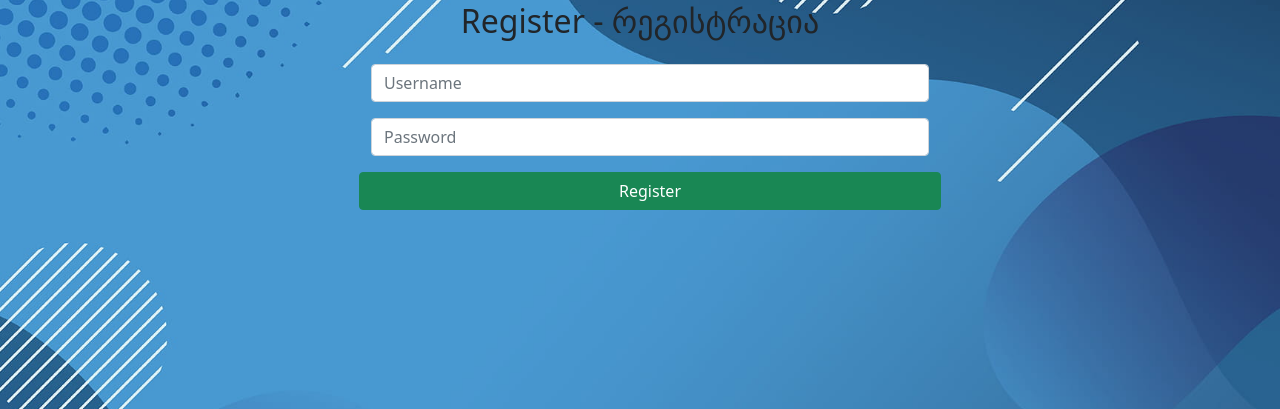
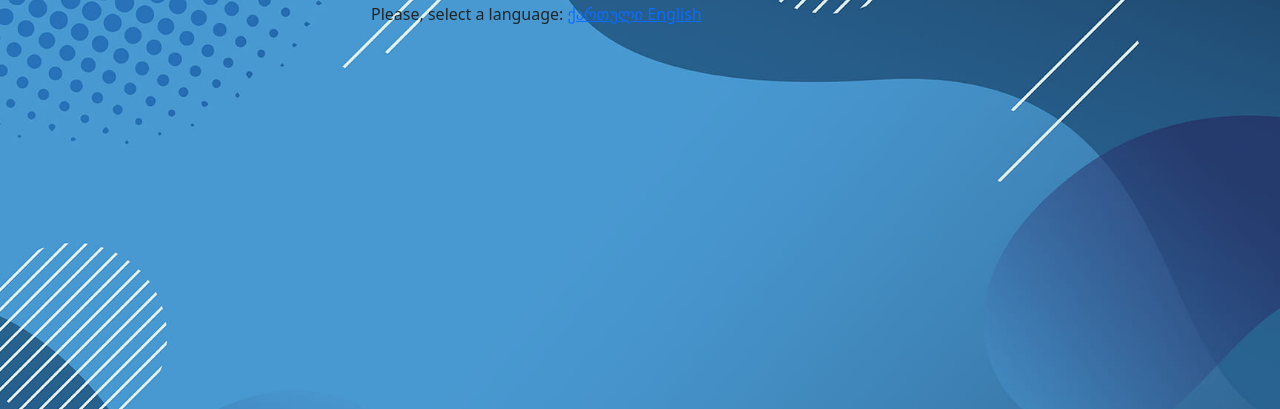
Before and after one commit to ioanae21/Store_movies, a Flask app: page /register in a window 1280 px wide. Shown: the part 66-475 px from the top of the page. Run offline with Flask 3, Linux system fonts and the light colour scheme; parts of the project's set-up code (start-up, migrations or seed data) failed here and were passed over.

Commit message:
register.html: Added the option to change t he language

```diff
--- a/templates/register.html
+++ b/templates/register.html
@@ -1,12 +1,39 @@
 {% extends 'base.html' %}
 
 {% block content %}
-    <h2>Register - რეგისტრაცია</h2>
-    <form method="post" style="width:50%; margin-left:20px;">
-        <input type="text" name="username" class="form-control mb-3 mt-3" placeholder="Username" required>
-        <input type="password" name="password" class="form-control" placeholder="Password" required>
-        <div class="row justify-content-center">
-        <button type="submit" class="btn btn-success mt-3">Register</button>
+
+    {% for message in get_flashed_messages() %}
+    <div class="alert alert-warning alert-dismissible fade show" role="alert">
+        {{ message }}
+        <button type="button" class="btn-close" data-bs-dismiss="alert" aria-label="Close"></button>
     </div>
+    {% endfor %}
+
+    {% if lang == 'Georgian' %}
+        <h2>რეგისტრაციის გვერდი</h2>
+        <form method="post" style="width:50%; margin-left:20px;">
+            <input type="text" name="username" class="form-control mb-3 mt-3" placeholder="სახელი" required>
+            <input type="password" name="password" class="form-control" placeholder="პაროლი" required>
+            <div class="row justify-content-center">
+            <button type="submit" class="btn btn-success mt-3">რეგისტრაცია</button>
+        </div>
+        </form>
+    {%endif%}
+
+    {% if lang == 'English' %}
+        <h2>Register Page</h2>
+        <form method="post" style="width:50%; margin-left:20px;">
+            <input type="text" name="username" class="form-control mb-3 mt-3" placeholder="Username" required>
+            <input type="password" name="password" class="form-control" placeholder="Password" required>
+            <div class="row justify-content-center">
+            <button type="submit" class="btn btn-success mt-3">Register</button>
+        </div>
+        </form>
+    {%endif%}
+
+
+    <form method="post" class="language-coll" style="width:50%; margin-left:20px;">
+        Please, select a language: <a name="language-selector" href="{{ url_for('register', langg = 'Georgian') }}"> ქართული
+        <a name="language-selector" href="{{ url_for('register', langg = 'English') }}"> English
     </form>
 {% endblock %}
```
